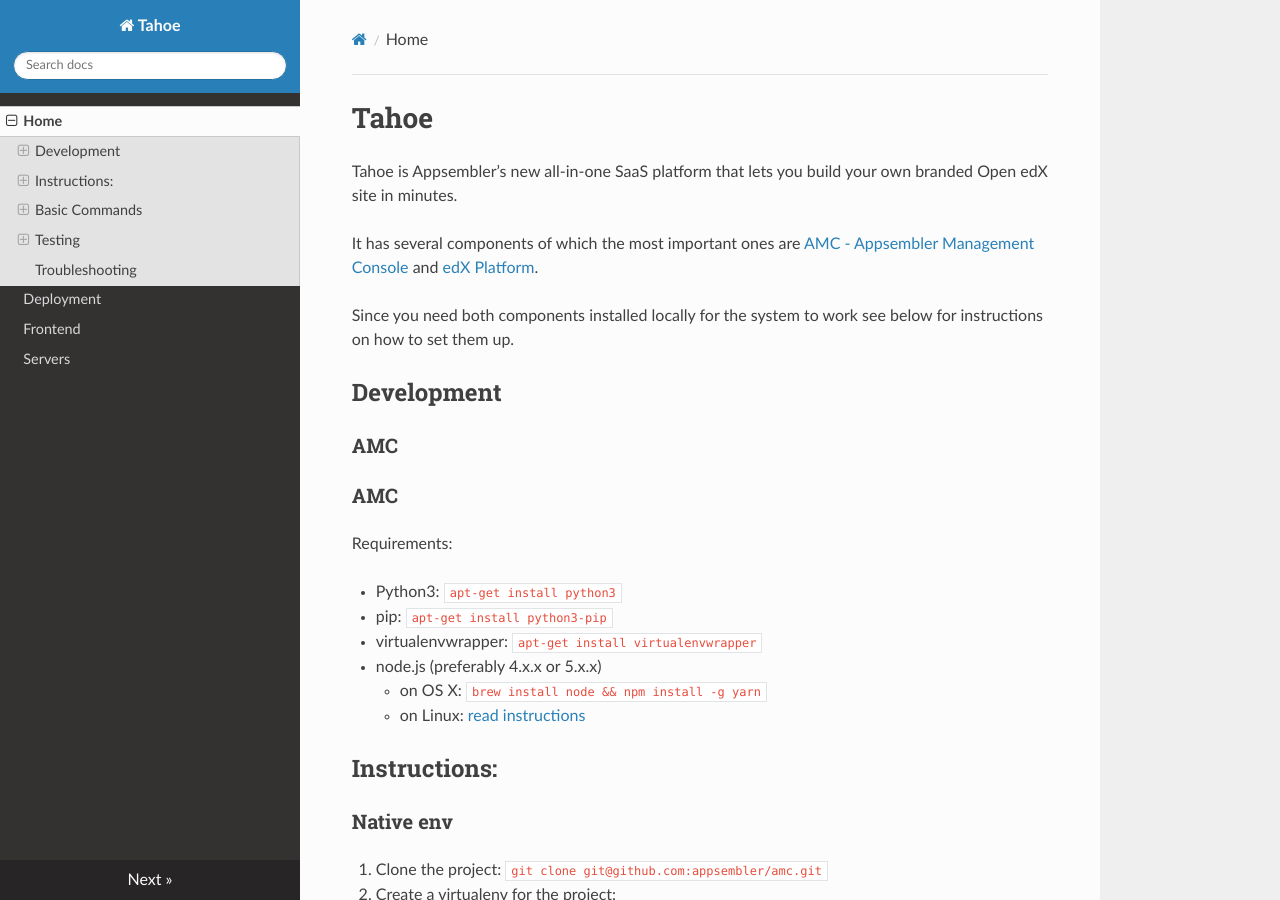
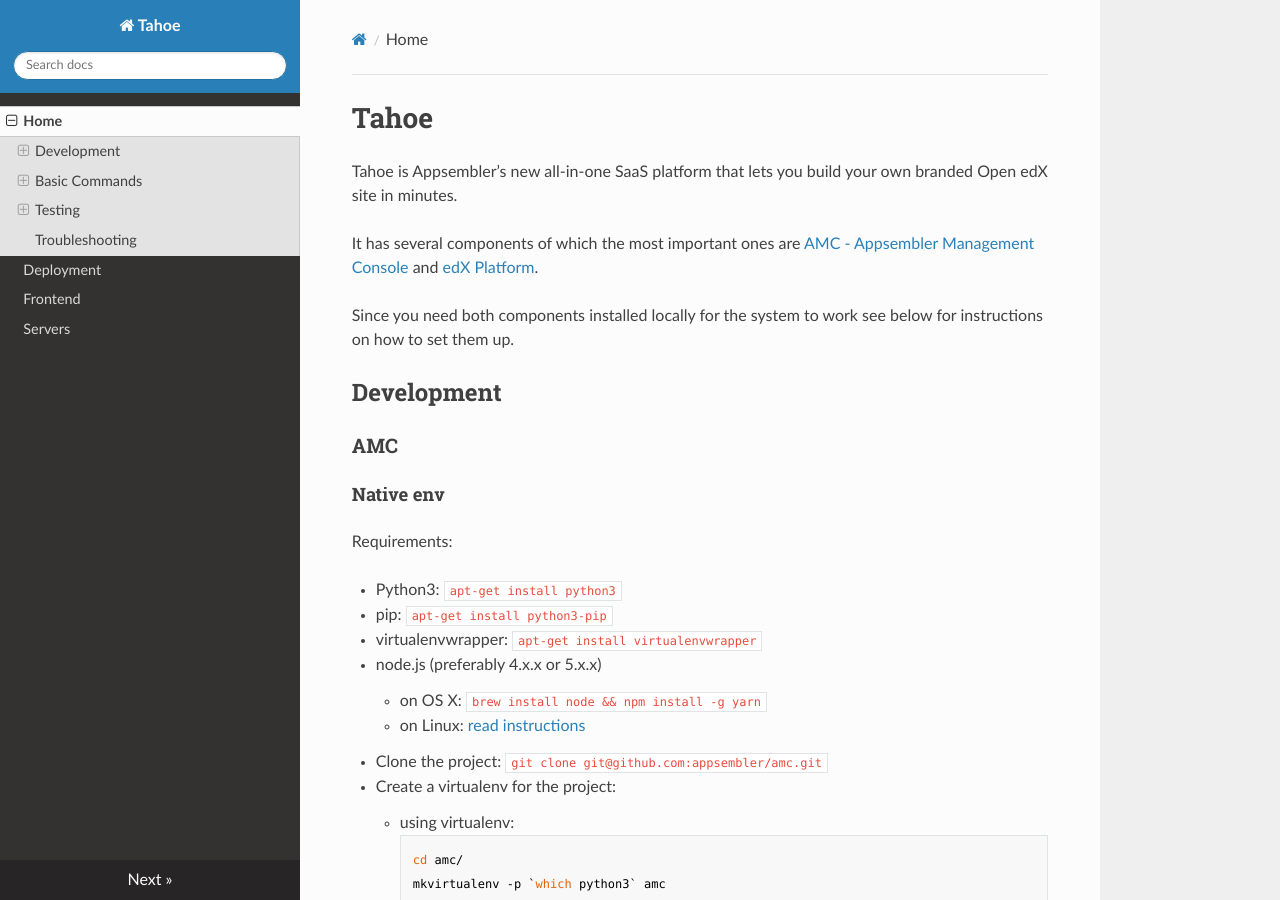
Before and after one commit to appsembler/tahoe, an MkDocs documentation site: the page built from docs/index.md, in a window 1280 px wide and 900 px high. Built offline with MkDocs 1.6.1, drawn with Linux system fonts in a browser that asks for light colours; nearby versions of some CDN libraries; old or Windows-style settings are respelled for this version of MkDocs.

Commit message:
Updates tahoe dev docs

```diff
--- a/docs/index.md
+++ b/docs/index.md
@@ -13,7 +13,7 @@ to set them up.
 
 ### AMC
 
-### AMC
+#### Native env
 
 Requirements:
 
@@ -23,10 +23,6 @@ Requirements:
 * node.js (preferably 4.x.x or 5.x.x)
     * on OS X: `brew install node && npm install -g yarn`
     * on Linux: [read instructions](https://nodejs.org/en/download/package-manager/#debian-and-ubuntu-based-linux-distributions)
-
-## Instructions:
-
-### Native env
 
 1. Clone the project: `git clone git@github.com:appsembler/amc.git`
 2. Create a virtualenv for the project:
@@ -44,7 +40,7 @@ Requirements:
 7. In that second shell, run the webpack for asset compilation: `yarn start`
 8. Happy hacking!
 
-### Docker based dev env
+#### Docker based dev env
 
 1. On Linux install docker and docker-compose or just
 2. If on Mac, install Docker for Mac.
```
